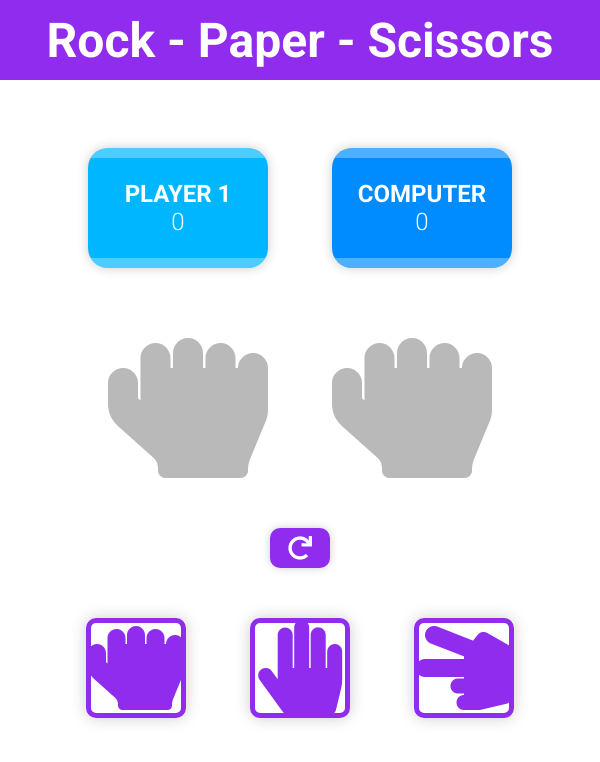
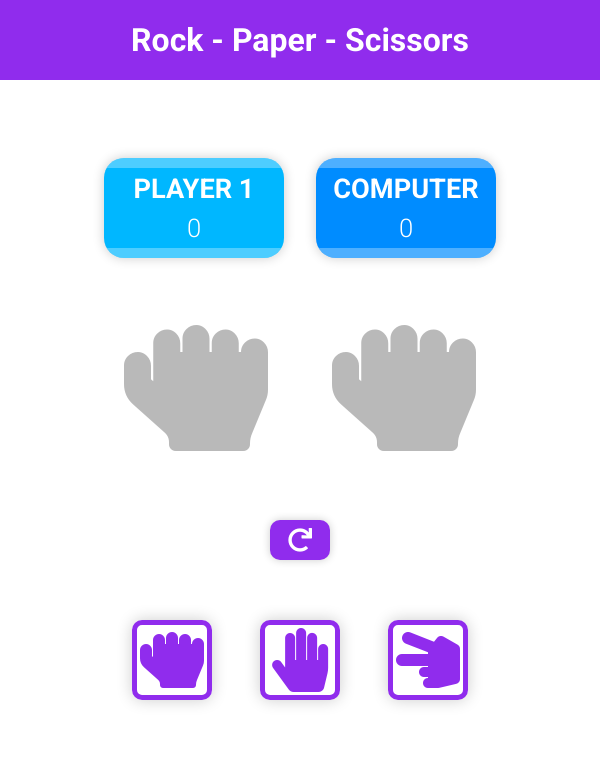
Before and after one commit to Diego-SJ/ui-psr, a website: page index.html in a window 600 px wide. Drawn offline with Linux system fonts and the light colour scheme.

Commit message:
responsive version

```diff
--- a/sass/base/_base.scss
+++ b/sass/base/_base.scss
@@ -12,4 +12,16 @@ html {
 
 body {
 	font-size: 62.5%;
+
+	@media only screen and (max-width: 600px) {
+		font-size: 50%;
+	}
+
+	@media only screen and (max-width: 900px) {
+		font-size: 56.25%;
+	}
+
+	@media only screen and (max-width: 1200px) {
+		font-size: 75%;
+	}
 }
--- a/sass/components/_btn-primary.scss
+++ b/sass/components/_btn-primary.scss
@@ -15,6 +15,12 @@
 
 	transition: all 0.2s;
 
+	@media only screen and (max-width: 600px) {
+		width: 80px;
+		height: 80px;
+		margin: 1.5rem;
+	}
+
 	&:link,
 	&:visited,
 	&:focus {
@@ -26,6 +32,10 @@
 		color: $primary-color;
 		display: block;
 		transition: all 0.2s;
+
+		@media only screen and (max-width: 600px) {
+			font-size: 4rem;
+		}
 	}
 
 	&:hover {
--- a/sass/components/_card-score.scss
+++ b/sass/components/_card-score.scss
@@ -16,17 +16,29 @@
 
 	transition: all 0.2s;
 
+	@media only screen and (max-width: 600px) {
+		margin: 0rem 1rem;
+		height: 100px;
+	}
+
 	&-title {
 		font-size: 1.5rem;
 		color: $white;
 		text-transform: uppercase;
 		font-weight: 700;
+		@media only screen and (max-width: 600px) {
+			font-size: 1.7rem;
+		}
 	}
 
 	&-points {
 		color: $white;
 		font-size: 1.5rem;
 		font-weight: 300;
+		@media only screen and (max-width: 600px) {
+			margin-top: 0.5rem;
+			font-size: 1.6rem;
+		}
 	}
 
 	&:hover {
--- a/sass/components/_gaming-panel.scss
+++ b/sass/components/_gaming-panel.scss
@@ -6,4 +6,8 @@
 	padding: 1rem 2rem;
 	position: relative;
 	z-index: 1000;
+
+	@media only screen and (max-width: 600px) {
+		font-size: 9rem;
+	}
 }
--- a/sass/layout/_header.scss
+++ b/sass/layout/_header.scss
@@ -9,7 +9,15 @@
 	align-items: center;
 
 	&__title {
+		text-align: center;
 		font-size: 3rem;
 		color: $white;
+
+		@media only screen and (max-width: 600px) {
+			font-size: 2.4rem;
+		}
+		@media only screen and (min-width: 600px) {
+			font-size: 2rem;
+		}
 	}
 }
--- a/sass/layout/_main.scss
+++ b/sass/layout/_main.scss
@@ -24,6 +24,10 @@
 	display: flex;
 	align-items: center;
 	justify-content: center;
+
+	@media only screen and (max-width: 600px) {
+		height: 25vh;
+	}
 }
 
 .section__control {
@@ -40,4 +44,8 @@
 	display: flex;
 	align-items: center;
 	justify-content: center;
+
+	@media only screen and (max-width: 600px) {
+		margin-top: 2rem;
+	}
 }
```
Also changed, not shown: css/style.css.
